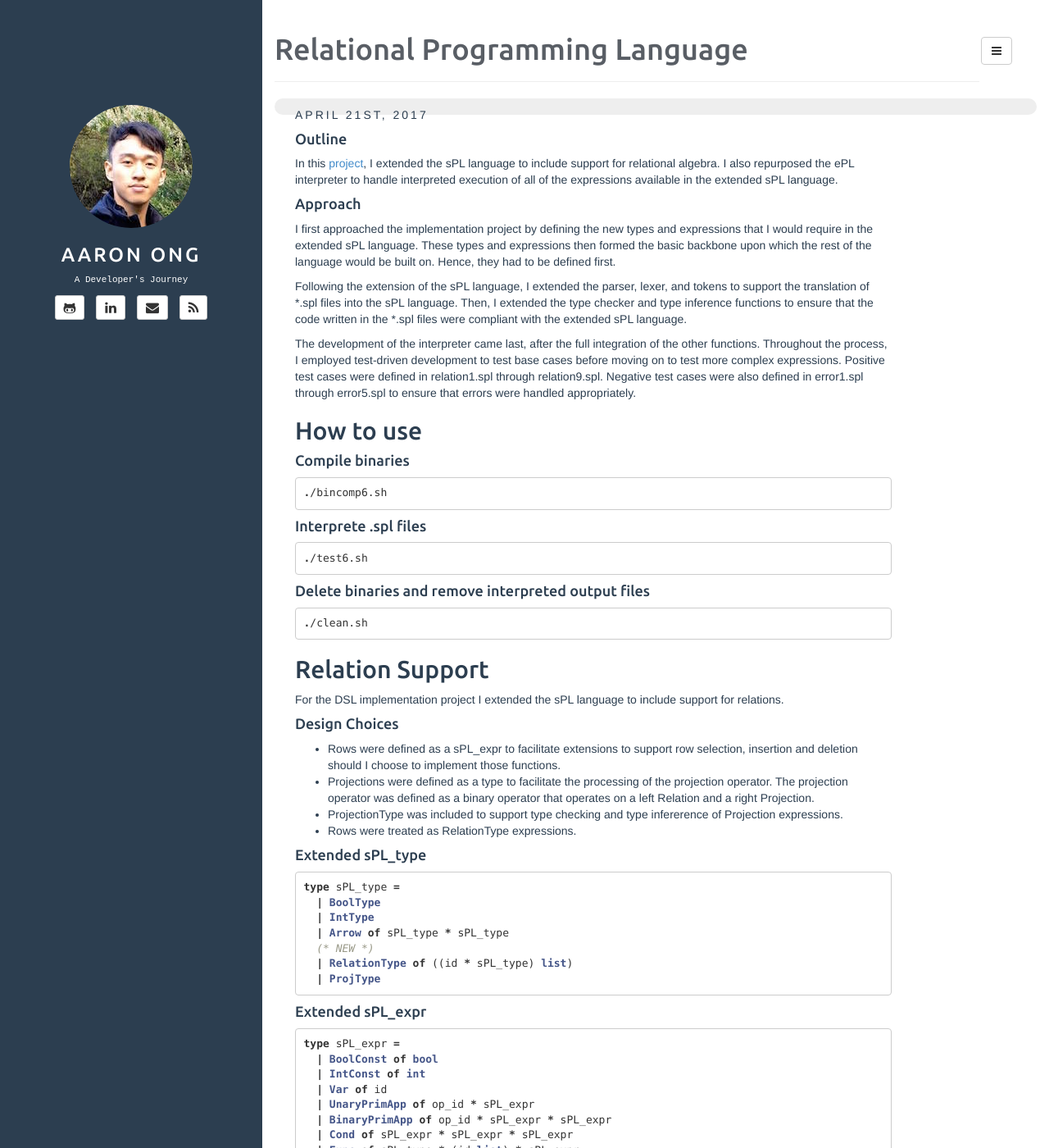
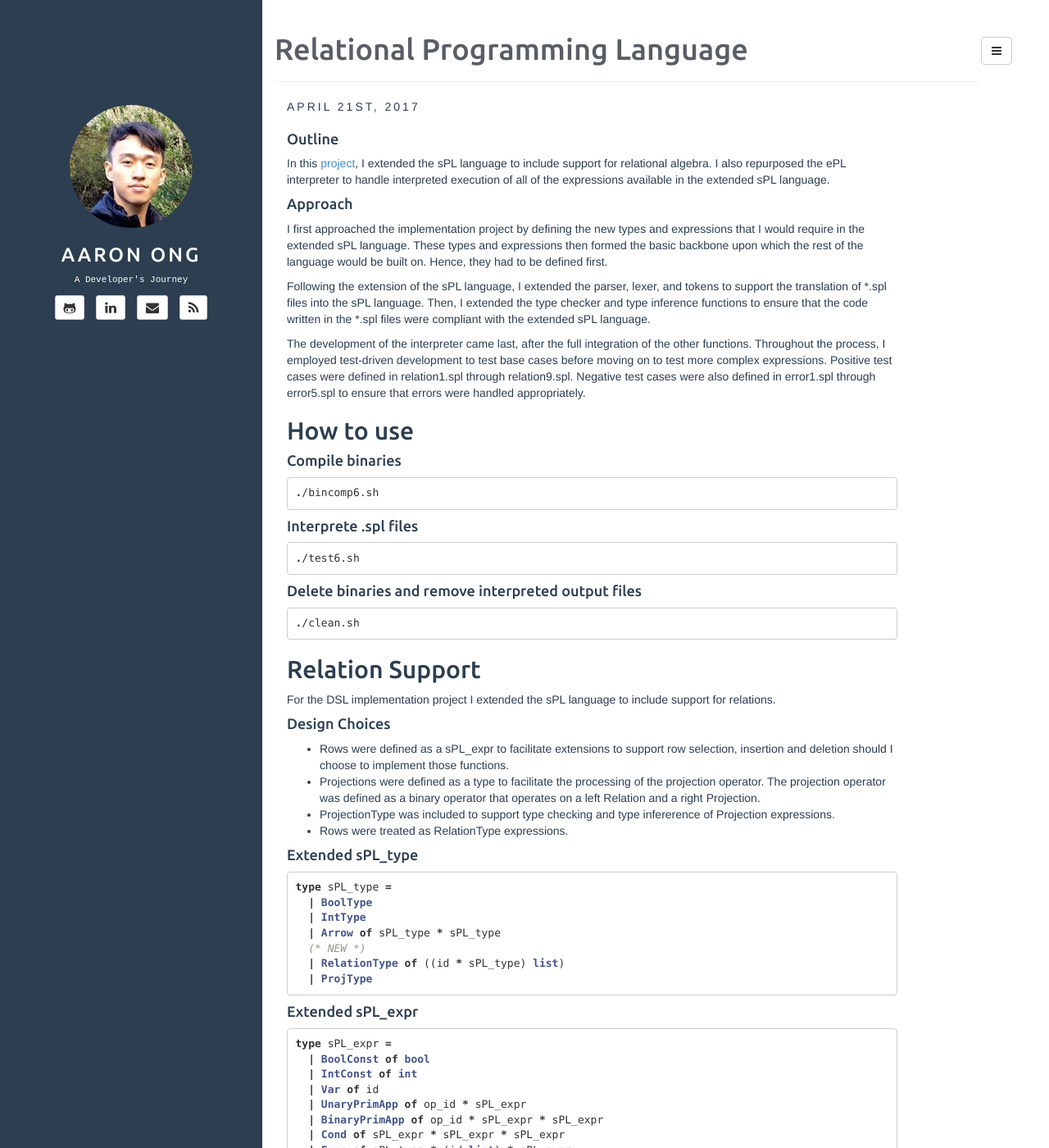
Before and after one commit to Aaronong/Aaronong.github.io, a Jekyll site: the page built from _posts/2017-4-21-Relational-Programming-Language.md, in a window 1280 px wide and 1400 px high. Shown: the whole window at 82% size. Built offline with Jekyll 4.4.1, drawn with Linux system fonts in a browser that asks for light colours.

Commit message:
splitting style categories

```diff
--- a/_includes/post.html
+++ b/_includes/post.html
@@ -16,7 +16,7 @@
 	   {% endcase %}
 	   {{ page.date | date: "%Y" }}
 	 </span>
-	  <div>
+	  <div class="article_body">
 	  {{ content }}
 	  </div>
 
--- a/assets/css/style.css
+++ b/assets/css/style.css
@@ -120,7 +120,7 @@ article{
 	letter-spacing: 3px;
 }
 
-article {
+.article_card {
 	padding: 10px 10px 10px 10px;
 	background-color: #eee;
 	border-radius: 10px;
--- a/index.html
+++ b/index.html
@@ -5,7 +5,7 @@ tagline:
 
 {% for post in paginator.posts %}
 
-<article class="home">
+<article class="home article_card">
 
   <span class="post-date">
     {% assign d = post.date | date: "%d" | plus:'0' %}
```
